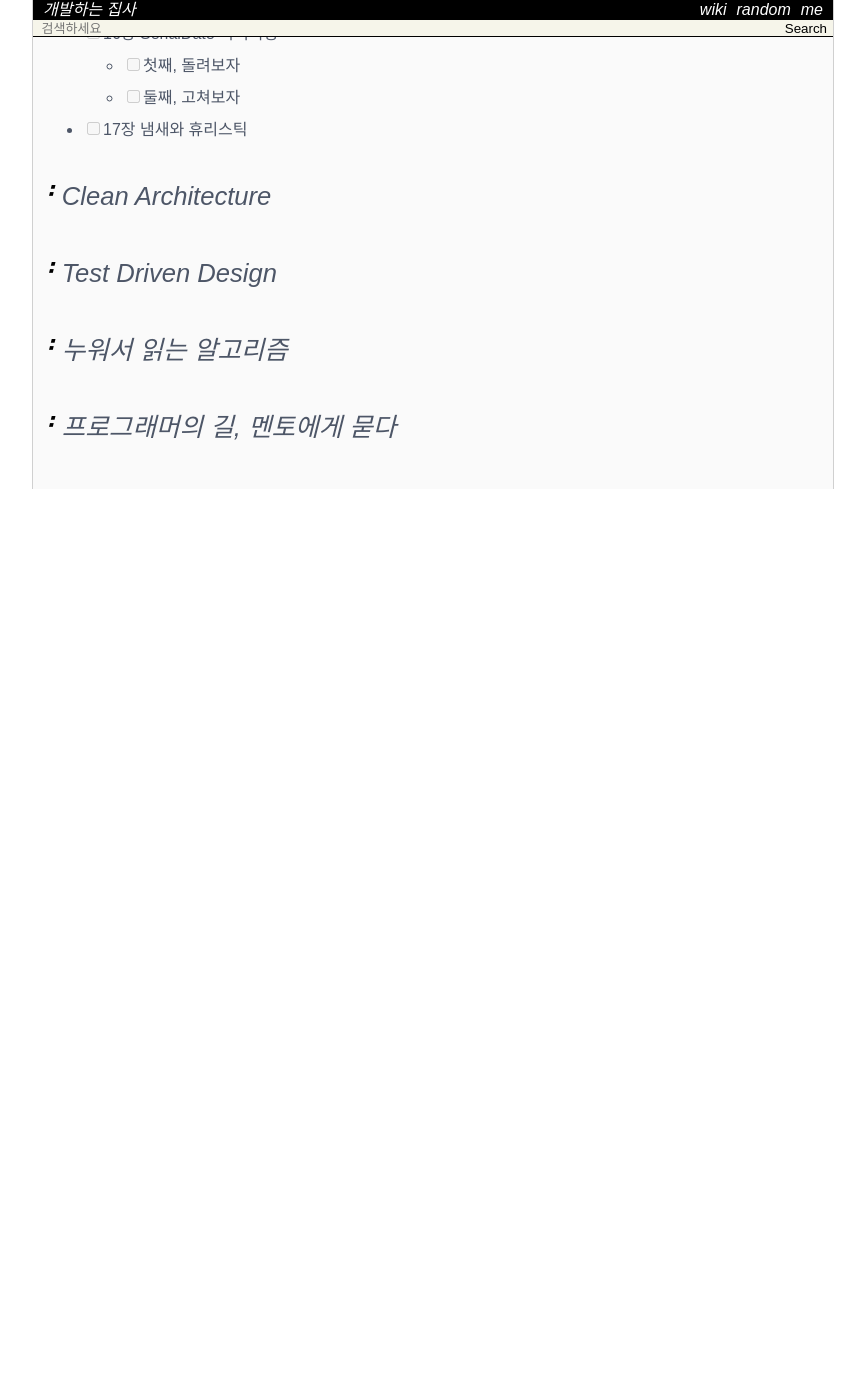
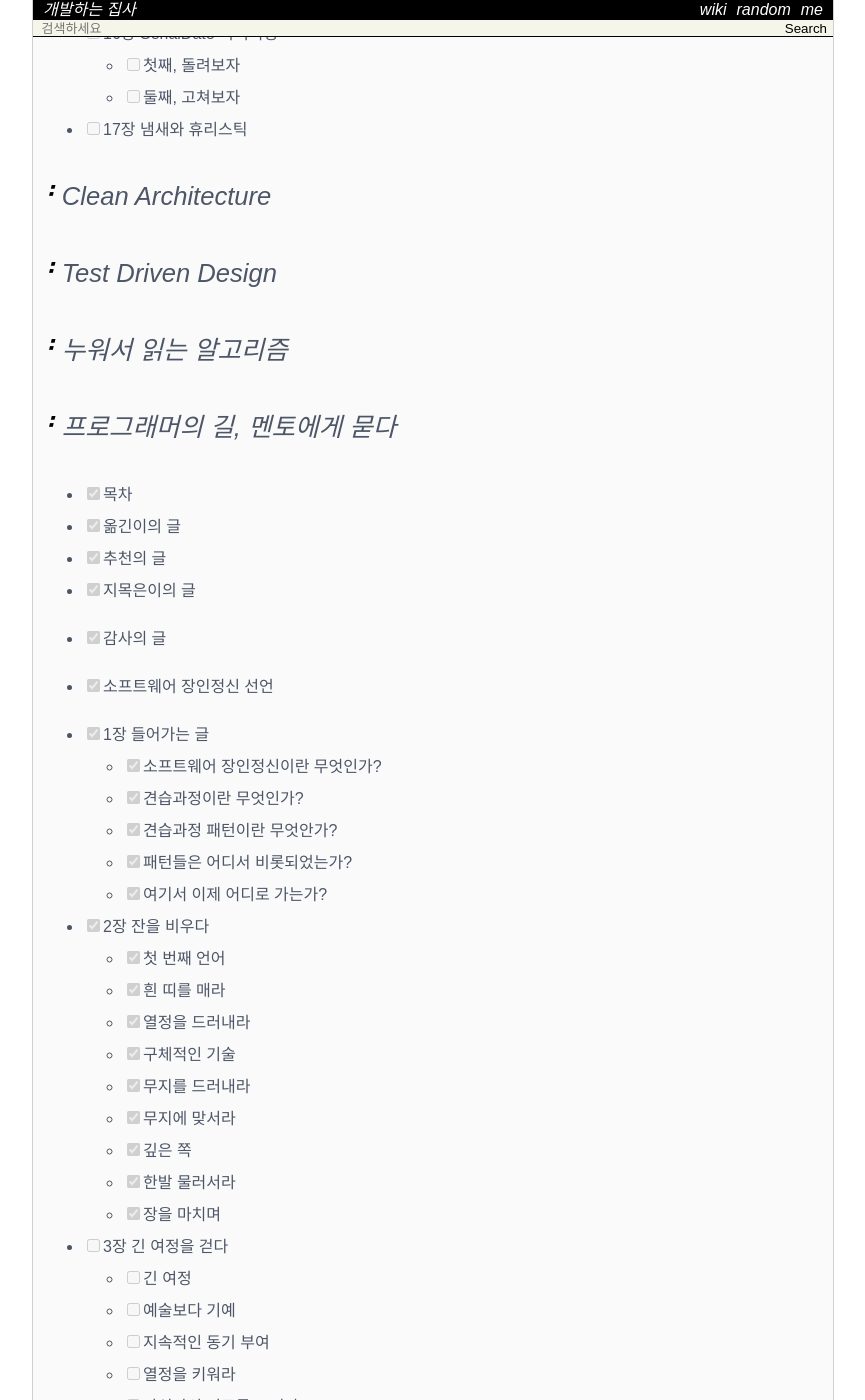
Before and after one commit to Achelous1/achelous1.github.io, a Jekyll site: the page built from _wiki/books-2021.md, in a window 1280 px wide and 1400 px high, scrolled down 4484 px. Shown: the whole window, without its empty margins (207-1072 px from the left). Built offline with Jekyll 4.4.1, drawn with Linux system fonts in a browser that asks for light colours; nearby versions of some CDN libraries; some web fonts are replaced; comment, search, counter and statistics services are not loaded; before the commit the page ends 4973 px from its top, so only the background shows below that; some of the changed text lies outside the part shown.

Commit message:
ADD new book chapters

```diff
--- a/_data/pageMap.yml
+++ b/_data/pageMap.yml
@@ -60,7 +60,7 @@
     summary: ""
     parent: life-log
     url: /wiki/books-2021
-    updated: '2021-02-02 14:20:40 +0900'
+    updated: '2021-02-09 16:08:17 +0900'
     children: []
 calculate-datetime-bw-2-days:
     type: wiki
--- a/_wiki/books-2021.md
+++ b/_wiki/books-2021.md
@@ -165,3 +165,73 @@
 ### 누워서 읽는 알고리즘
 
 ### 프로그래머의 길, 멘토에게 묻다
+* [X] 목차
+* [X] 옮긴이의 글
+* [X] 추천의 글
+* [X] 지목은이의 글
+* [X] 감사의 글
+
+* [X] 소프트웨어 장인정신 선언
+
+* [X] 1장 들어가는 글
+    * [X] 소프트웨어 장인정신이란 무엇인가?
+    * [X] 견습과정이란 무엇인가?
+    * [X] 견습과정 패턴이란 무엇안가?
+    * [X] 패턴들은 어디서 비롯되었는가?
+    * [X] 여기서 이제 어디로 가는가?
+
+* [X] 2장 잔을 비우다
+    * [X] 첫 번째 언어
+    * [X] 흰 띠를 매라
+    * [X] 열정을 드러내라
+    * [X] 구체적인 기술
+    * [X] 무지를 드러내라
+    * [X] 무지에 맞서라
+    * [X] 깊은 쪽
+    * [X] 한발 물러서라
+    * [X] 장을 마치며
+
+* [ ] 3장 긴 여정을 걷다
+    * [ ] 긴 여정
+    * [ ] 예술보다 기예
+    * [ ] 지속적인 동기 부여
+    * [ ] 열정을 키워라
+    * [ ] 자신만의 지도를 그려라
+    * [ ] 직위를 이용하라
+    * [ ] 전장에 머물러라
+    * [ ] 또 다른 길
+    * [ ] 장을 마치며
+
+* [ ] 4장 정확한 자기 평가
+    * [ ] 가장 뒤떨어진 이가 돼라
+    * [ ] 멘토를 찾아라
+    * [ ] 마음 맞는 사람들
+    * [ ] 팔꿈치를 맞대고
+    * [ ] 바닥을 쓸어라
+    * [ ] 장을 마치며
+
+* [ ] 5장 끊임없는 학습
+    * [ ] 능력의 폭을 넓혀라
+    * [ ] 연습, 연습, 또 연습
+    * [ ] 부숴도 괜찮은 장난감
+    * [ ] 소스를 활용하라
+    * [ ] 일하면서 성찰하라
+    * [ ] 배운 것을 기록하라
+    * [ ] 배운 것을 공유하라
+    * [ ] 피드백 루프를 만들어라
+    * [ ] 실패하는 법을 배워라
+    * [ ] 장을 마치며
+
+* [ ] 6장 학습 과정의 구성
+    * [ ] 독서 목록
+    * [ ] 꾸준히 읽어라
+    * [ ] 고전을 공부하라
+    * [ ] 더 깊이 파고들어라
+    * [ ] 익숙한 도구들
+    * [ ] 장을 마치며
+
+* [ ] 7장 결론
+    * [ ] 부록 A 패턴 목록
+    * [ ] 부록 B 견습과정의 개설을 요청함
+    * [ ] 부록 C 옵티바 견습과정 프로그램의 첫 일 년을 회고하다
+    * [ ] 부록 D 온라인 자료
--- a/data/tag/guideline.json
+++ b/data/tag/guideline.json
@@ -1 +1 @@
-{"fileName":"guideline","collection":{"google-java-style-guide":{"type":"wiki","title":"자바 코딩가이드","summary":"구글의 자바 코딩가이드","parent":"programming","url":"/wiki/google-java-style-guide","updated":"2021-02-09 14:00:25 +0900","children":[]}}}
+{"fileName":"guideline","collection":{"google-java-style-guide":{"type":"wiki","title":"자바 코딩가이드","summary":"구글의 자바 코딩가이드","parent":"programming","url":"/wiki/google-java-style-guide","updated":"2021-02-09 14:02:14 +0900","children":[]}}}
--- a/data/tag/java.json
+++ b/data/tag/java.json
@@ -1 +1 @@
-{"fileName":"java","collection":{"google-java-style-guide":{"type":"wiki","title":"자바 코딩가이드","summary":"구글의 자바 코딩가이드","parent":"programming","url":"/wiki/google-java-style-guide","updated":"2021-02-09 14:00:25 +0900","children":[]}}}
+{"fileName":"java","collection":{"google-java-style-guide":{"type":"wiki","title":"자바 코딩가이드","summary":"구글의 자바 코딩가이드","parent":"programming","url":"/wiki/google-java-style-guide","updated":"2021-02-09 14:02:14 +0900","children":[]}}}
--- a/data/tag/style.json
+++ b/data/tag/style.json
@@ -1 +1 @@
-{"fileName":"style","collection":{"google-java-style-guide":{"type":"wiki","title":"자바 코딩가이드","summary":"구글의 자바 코딩가이드","parent":"programming","url":"/wiki/google-java-style-guide","updated":"2021-02-09 14:00:25 +0900","children":[]}}}
+{"fileName":"style","collection":{"google-java-style-guide":{"type":"wiki","title":"자바 코딩가이드","summary":"구글의 자바 코딩가이드","parent":"programming","url":"/wiki/google-java-style-guide","updated":"2021-02-09 14:02:14 +0900","children":[]}}}
```
Also changed, not shown: other parts of _wiki/books-2021.md (+1 -1 lines).
